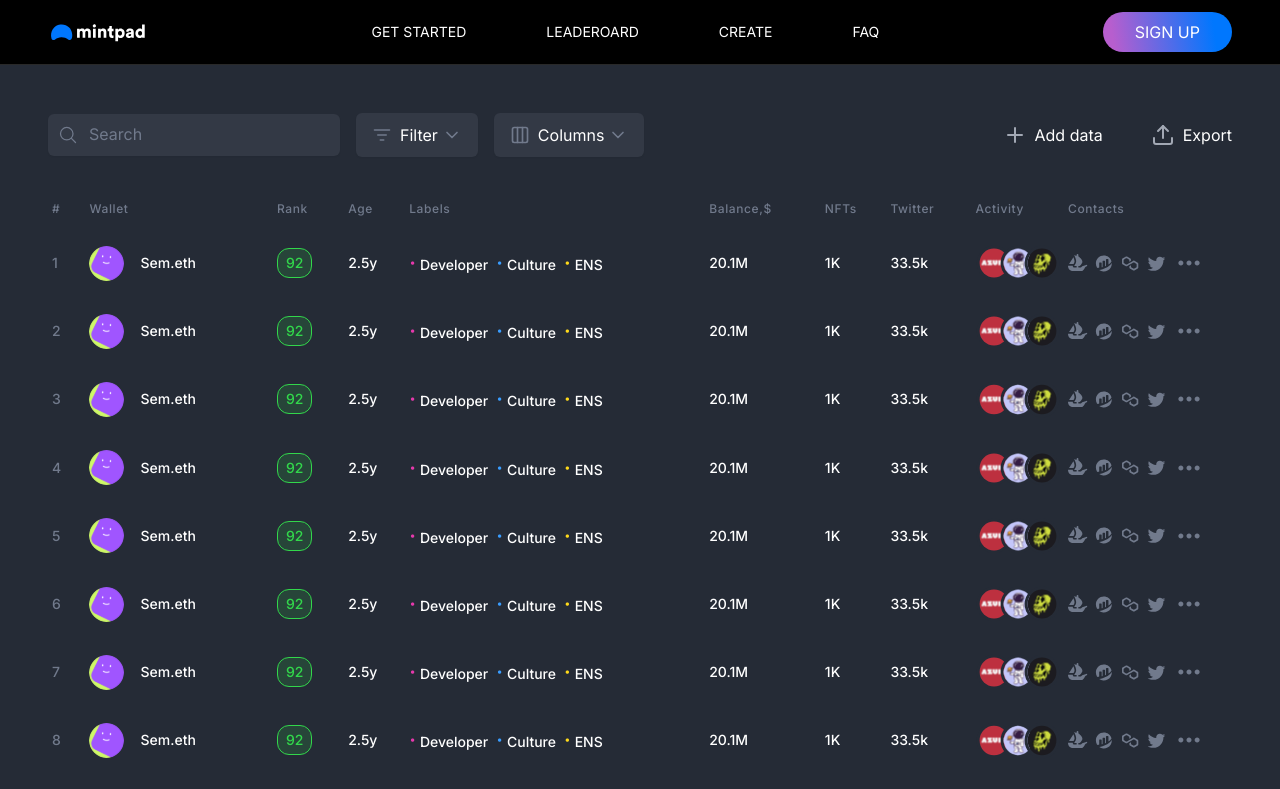
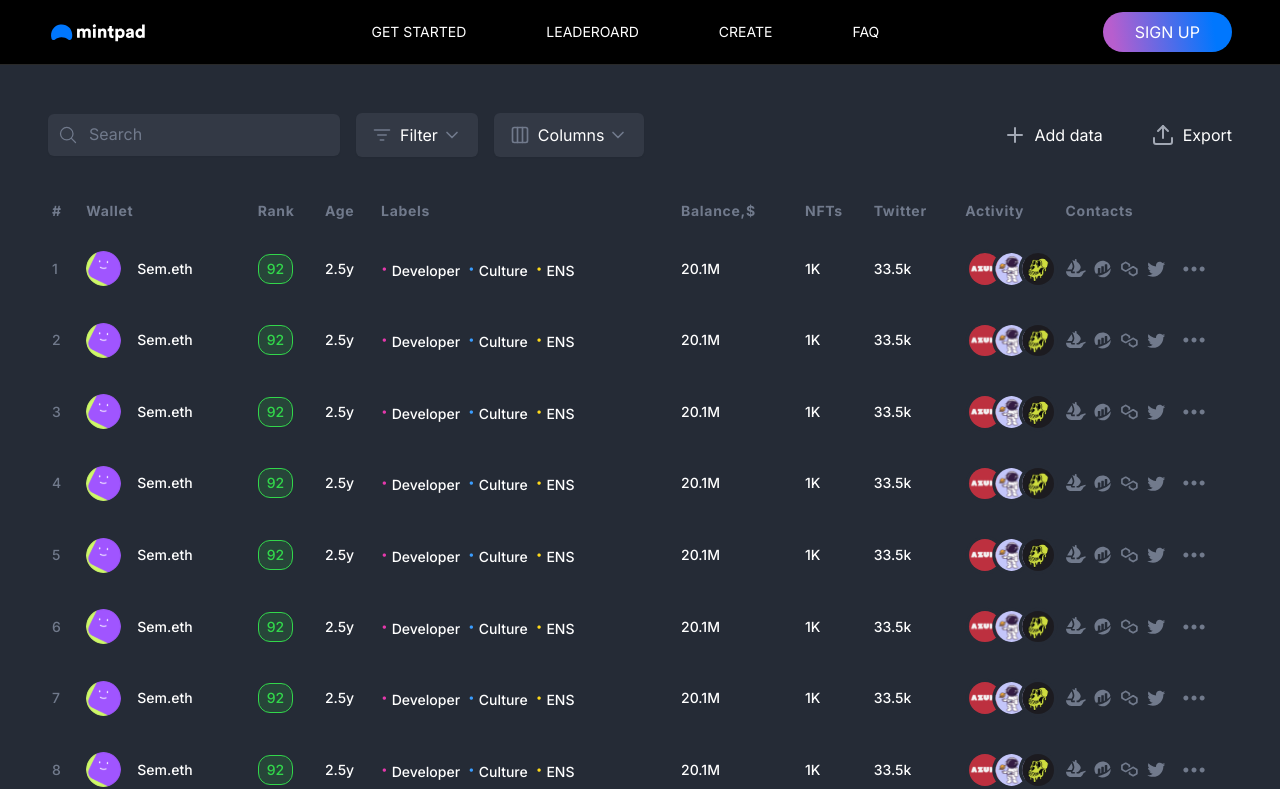
Before and after one commit to sem22-dev/trailblazercampaign-new, a Next.js app: page /leaderboard in a window 1280 px wide. Shown: the top 789 px of the page. Built offline with nearby package versions, Linux system fonts and the light colour scheme.

Commit message:
leaderboard updates

```diff
--- a/components/leaderboard-metric.tsx
+++ b/components/leaderboard-metric.tsx
@@ -9,19 +9,19 @@ export default function LeaderboardMetrics(){
         <main className="min-h-screen my-8">
         <div className="overflow-x-auto">
           <table className="min-w-full">
-            <thead className="bg-[#252B36] text-[#717A8C]">
+            <thead className="bg-[#252B36] text-[#717A8C] text-sm">
               <tr>
-                <th scope="col" className="px-1 py-3 text-left text-xs font-medium tracking-wider">#</th>
-                <th scope="col" className="px-1 py-3 text-left text-xs font-medium tracking-wider">Wallet</th>
-                <th scope="col" className="px-1 py-3 text-left text-xs font-medium tracking-wider">Rank</th>
-                <th scope="col" className="px-1 py-3 text-left text-xs font-medium tracking-wider">Age</th>
-                <th scope="col" className="px-1 py-3 text-left text-xs font-medium tracking-wider">Labels</th>
-                <th scope="col" className="px-1 py-3 text-left text-xs font-medium tracking-wider">Balance,$</th>
-                <th scope="col" className="px-1 py-3 text-left text-xs font-medium tracking-wider">NFTs</th>
-                <th scope="col" className="px-1 py-3 text-left text-xs font-medium tracking-wider">Twitter</th>
-                <th scope="col" className="px-1 py-3 text-left text-xs font-medium tracking-wider">Activity</th>
-                <th scope="col" className="px-1 py-3 text-left text-xs font-medium tracking-wider">Contacts</th>
-                <th scope="col" className="px-1 py-3 text-left text-xs font-medium tracking-wider"></th>
+                <th scope="col" className="px-1 py-3 text-left tracking-wider">#</th>
+                <th scope="col" className="px-1 py-3 text-left tracking-wider">Wallet</th>
+                <th scope="col" className="px-1 py-3 text-left tracking-wider">Rank</th>
+                <th scope="col" className="px-1 py-3 text-left tracking-wider">Age</th>
+                <th scope="col" className="px-1 py-3 text-left tracking-wider">Labels</th>
+                <th scope="col" className="px-1 py-3 text-left tracking-wider">Balance,$</th>
+                <th scope="col" className="px-1 py-3 text-left tracking-wider">NFTs</th>
+                <th scope="col" className="px-1 py-3 text-left tracking-wider">Twitter</th>
+                <th scope="col" className="px-1 py-3 text-left tracking-wider">Activity</th>
+                <th scope="col" className="px-1 py-3 text-left tracking-wider">Contacts</th>
+                <th scope="col" className="px-1 py-3 text-left tracking-wider"></th>
               </tr>
             </thead>
 
```
